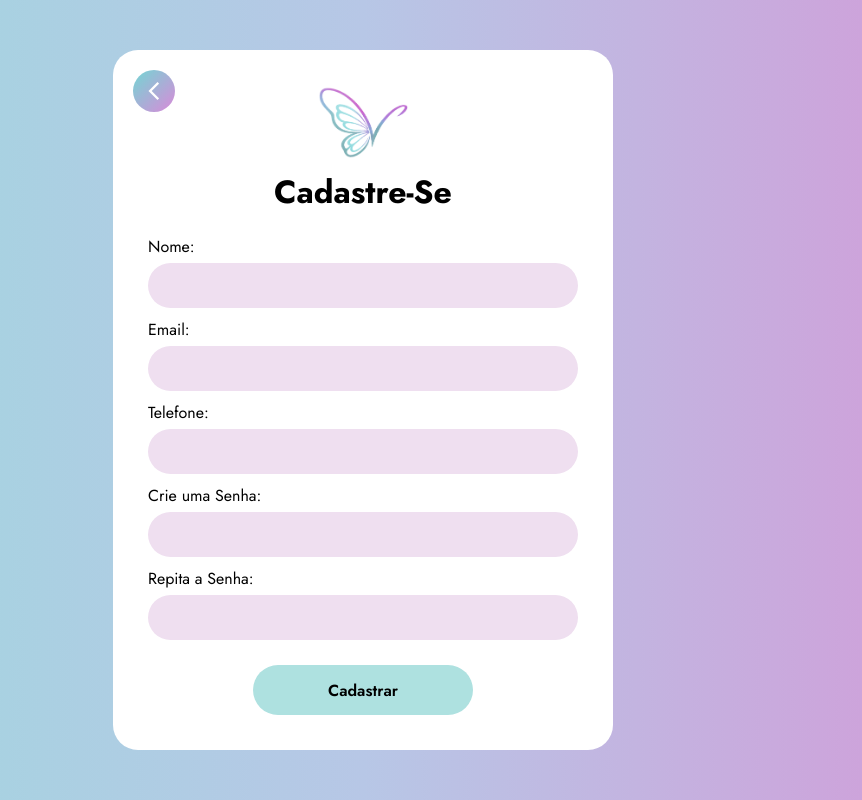
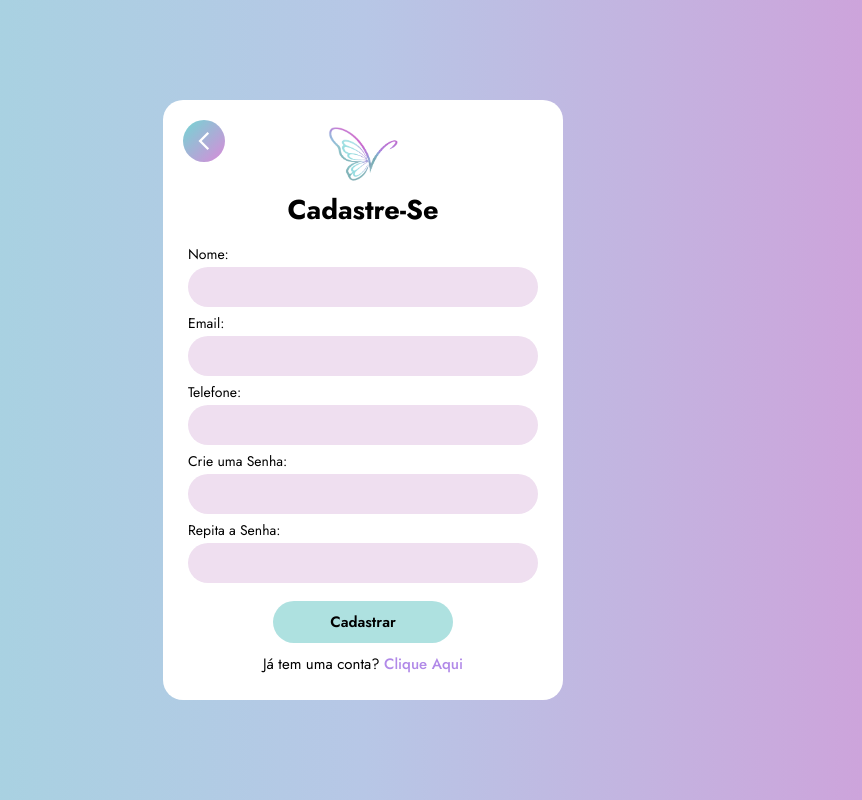
Before and after one commit to mayarasantanna2/vitalize, a PHP site: page /cadastro.html in a window 1280 px wide. Shown: the whole page, without its empty margins (277-1139 px from the left). Run offline with PHP 8.4, Linux system fonts and the light colour scheme.

Commit message:
pagina sobre+ajustes login e cadastro

```diff
--- a/cadastro.html
+++ b/cadastro.html
@@ -16,8 +16,8 @@
 </head>
 
 <body>
-    <div class="login-page">
-        <div class="login-card">
+    <div class="cadastro-page">
+        <div class="cadastro-card">
 
             <a href="index.html" class="login-btn-voltar">
                 <span class="material-symbols-outlined">
@@ -48,6 +48,8 @@
 
                 <button  class="login-btn">Cadastrar</button>
 
+                <p class="subcadastro">Já tem uma conta? <a class="sublink" href="login.html">Clique Aqui</a> </p>
+
             </form>
 
         </div>
--- a/css/style.css
+++ b/css/style.css
@@ -93,69 +93,55 @@ body {
 
 
 
-
-.login-page{
-    min-height:100vh;
-    display:flex;
-    justify-content:center;
-    align-items:center;
-
-    background:linear-gradient(
-        90deg,
-        #9ed9de,
-        #b7c7e6,
-        #d39ad8
-    );
-}
-
 .login-card{
-    width:500px;
+    width: 400px;
     background:#fff;
-    border-radius:25px;
-    padding:35px;
+    border-radius:20px;
+    padding:25px;
     position:relative;
 }
 
 .login-logo{
-    width:90px;
+    width:70px;
     display:block;
-    margin:0 auto 10px;
+    margin:0 auto 8px;
 }
 
 .login-titulo{
     text-align:center;
-    font-size:2rem;
-    margin-bottom:20px;
+    font-size:1.7rem;
+    margin-bottom:15px;
 }
 
 .login-form label{
     display:block;
-    margin:10px 0 5px;
+    margin:6px 0 3px;
+    font-size:14px;
 }
 
 .login-input{
     width:100%;
-    height:45px;
+    height:40px;
     border:none;
-    border-radius:30px;
-    padding:0 20px;
+    border-radius:25px;
+    padding:0 15px;
     background:#efdff0;
 }
 
 .login-btn{
-     width:220px;
-    height:50px;
+    width:180px;
+    height:42px;
 
     border:none;
     border-radius:999px;
 
-    margin:25px auto 0;
+    margin:18px auto 0;
 
     display:block;
     cursor:pointer;
 
     font-family:"Jost", sans-serif;
-    font-size:16px;
+    font-size:15px;
     font-weight:600;
 
     background:#AEE1E0;
@@ -187,3 +173,153 @@ body {
     color:#ffffff;
     font-size:22px;
 }
+.login-page{
+    min-height:100vh;
+    display:flex;
+    justify-content:center;
+    align-items:center;
+
+    background:linear-gradient(
+        90deg,
+        #9ed9de,
+        #b7c7e6,
+        #d39ad8
+    );
+}
+
+.cadastro-card{
+    width:400px;
+    background:#fff;
+    border-radius:20px;
+    padding:25px;
+    position:relative;
+
+    margin-top:3%;
+    margin-bottom:3%;
+}
+.cadastro-page{
+    min-height:100vh;
+    display:flex;
+    justify-content:center;
+    align-items:center;
+
+    background:linear-gradient(
+        90deg,
+        #9ed9de,
+        #b7c7e6,
+        #d39ad8
+    );
+}
+
+.subcadastro{
+    font-size: 15px;
+    text-align: center;
+    margin-top: 10px;
+
+}
+a{
+    text-decoration: none;
+}
+.sublink{
+    color:#B189E8;
+    font-weight:500;
+}
+.sublink:hover{
+    color:#9A7AE8;
+}
+.sublogin1{
+    font-size: 15px;
+    text-align: left;
+    margin-top: 10px;
+
+}
+.sublogin2{
+    font-size: 15px;
+    text-align: right;
+    margin-top: 10px;
+
+}
+a,
+a:visited,
+a:link{
+    text-decoration: none;
+    color: inherit;
+}
+
+.sublink{
+    color:#B189E8 !important;
+    font-weight:500;
+}
+
+.sublink:hover{
+    color:#9A7AE8;
+}
+.sobre-card{
+    width:800px;
+    background:#73d6d3;
+    border-radius:20px;
+    padding:23px;
+    position:relative;
+    text-align: center;
+    margin-left: 25%;
+    font-size: 17px;
+    line-height: 26px;
+}
+.h1titulo{
+    text-align:center;
+    font-size:1.7rem;
+    margin-bottom:15px;
+    padding: 20px;
+}
+
+.integrantesec{
+    padding: 60px 20px;
+    text-align: center;
+    background: #B189E8;
+    margin-top: 5%;
+}
+
+.titulo-integrantes{
+    font-size: 28px;
+    margin-bottom: 30px;
+    color: #ffffff;
+}
+
+.integrantes-container{
+    display: flex;
+    justify-content: center;
+    gap: 25px;
+    flex-wrap: wrap;
+}
+
+.card-integrante{
+    background: white;
+    width: 200px;
+    padding: 20px;
+    border-radius: 15px;
+    box-shadow: 0 6px 18px rgba(0,0,0,0.1);
+    transition: 0.3s;
+}
+
+.card-integrante:hover{
+    transform: translateY(-8px);
+}
+
+.card-integrante img{
+    width: 100px;
+    height: 100px;
+    object-fit: cover;
+    border-radius: 50%;
+    margin-bottom: 10px;
+    border: 3px solid #B189E8;
+}
+
+.card-integrante h3{
+    font-size: 16px;
+    margin: 5px 0;
+}
+
+.card-integrante p{
+    font-size: 13px;
+    color: #666;
+}
```
Also changed, not shown: login.html (+5 -2 lines), sobre.html (+98 -0 lines).
